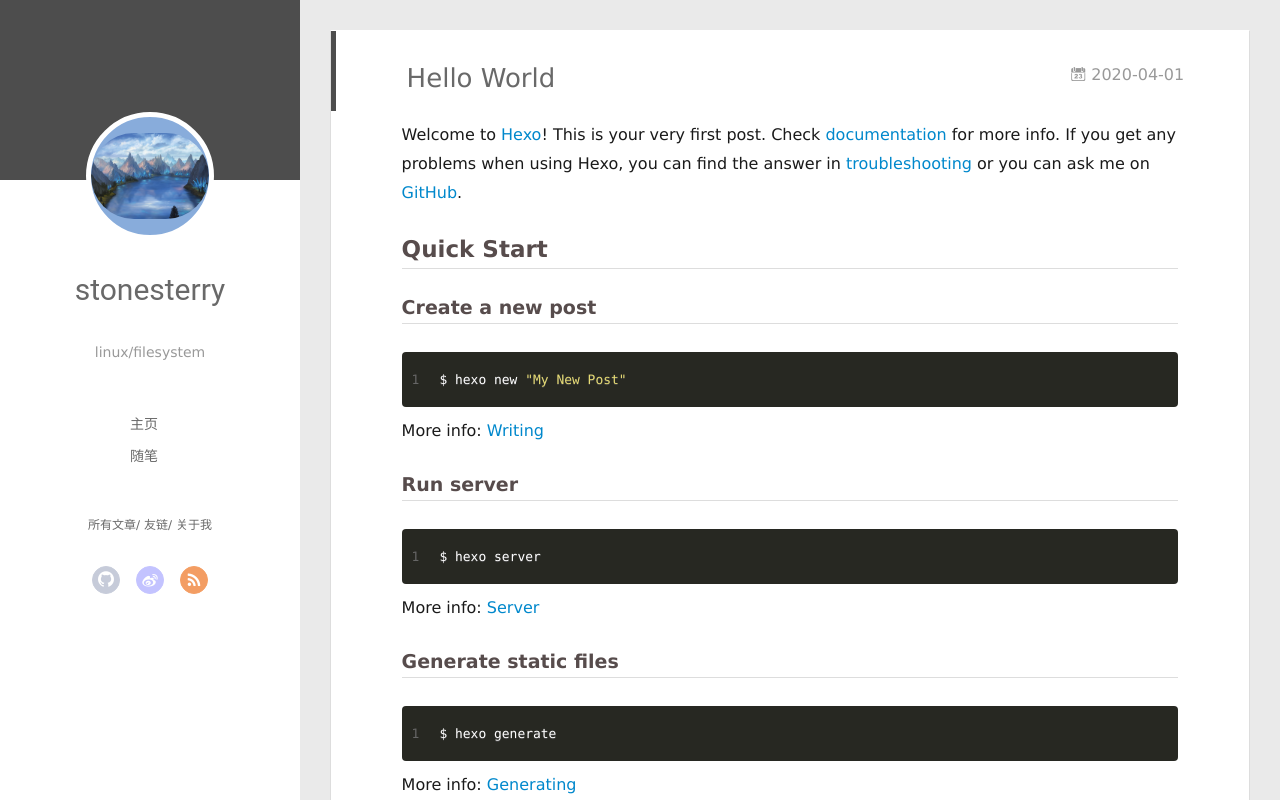
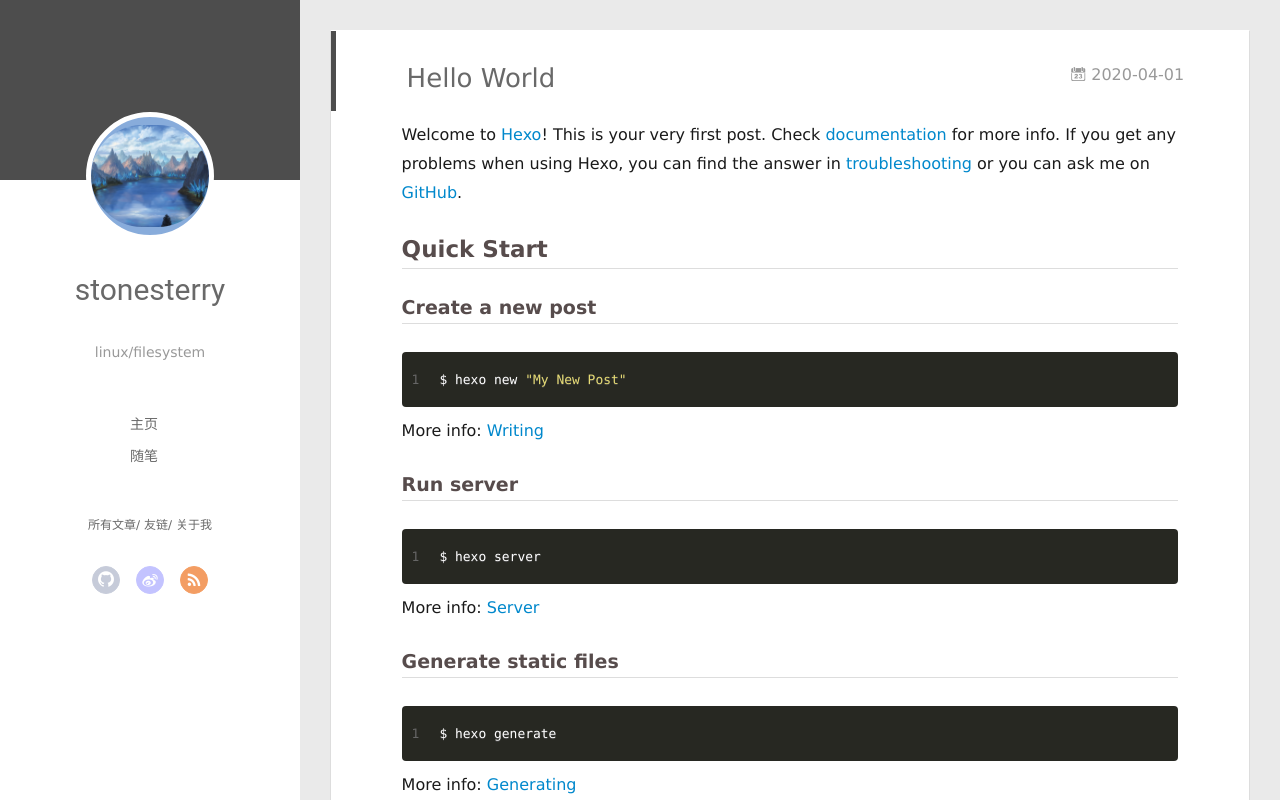
Before and after one commit to stonesterry/stonesterry.github.io, a plain HTML site: page 2020/04/01/hello-world/index.html in a window 1280 px wide. Drawn offline with Linux system fonts and the light colour scheme.

Commit message:
Site updated: 2020-04-16 01:19:43

```diff
--- a/2020/04/01/hello-world/index.html
+++ b/2020/04/01/hello-world/index.html
@@ -47,7 +47,7 @@
 <div class="intrude-less">
 	<header id="header" class="inner">
 		<a href="/" class="profilepic">
-			<img src="/img/2.jpg" class="js-avatar">
+			<img src="/img/3.jpg" class="js-avatar">
 		</a>
 		<hgroup>
 		  <h1 class="header-author"><a href="/">stonesterry</a></h1>
@@ -105,7 +105,7 @@
 	<div class="intrude-less">
 		<header id="header" class="inner">
 			<div class="profilepic">
-				<img src="/img/2.jpg" class="js-avatar">
+				<img src="/img/3.jpg" class="js-avatar">
 			</div>
 			<hgroup>
 			  <h1 class="header-author js-header-author">stonesterry</h1>
```
Also changed, not shown: archives/2020/04/index.html (+2 -2 lines), archives/2020/index.html (+2 -2 lines), archives/index.html (+2 -2 lines), index.html (+2 -2 lines), img/3.jpg (added).
